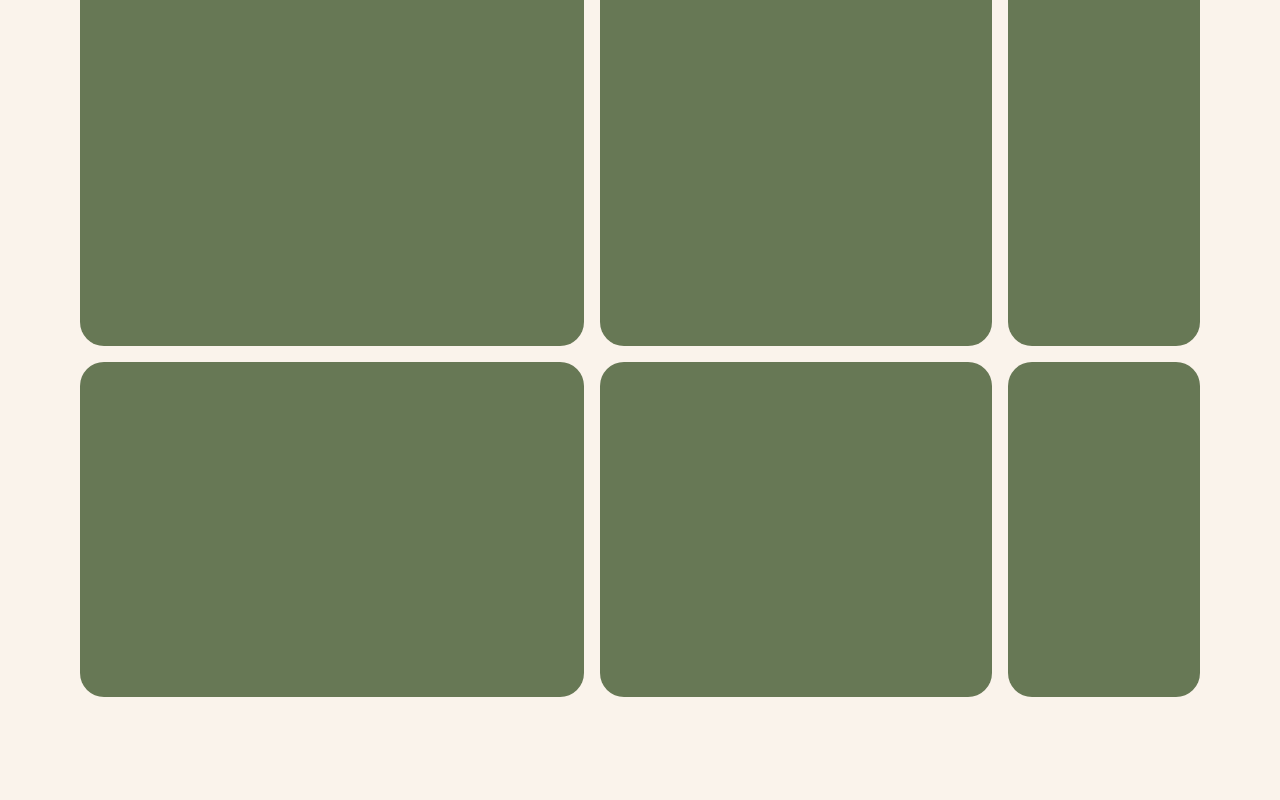
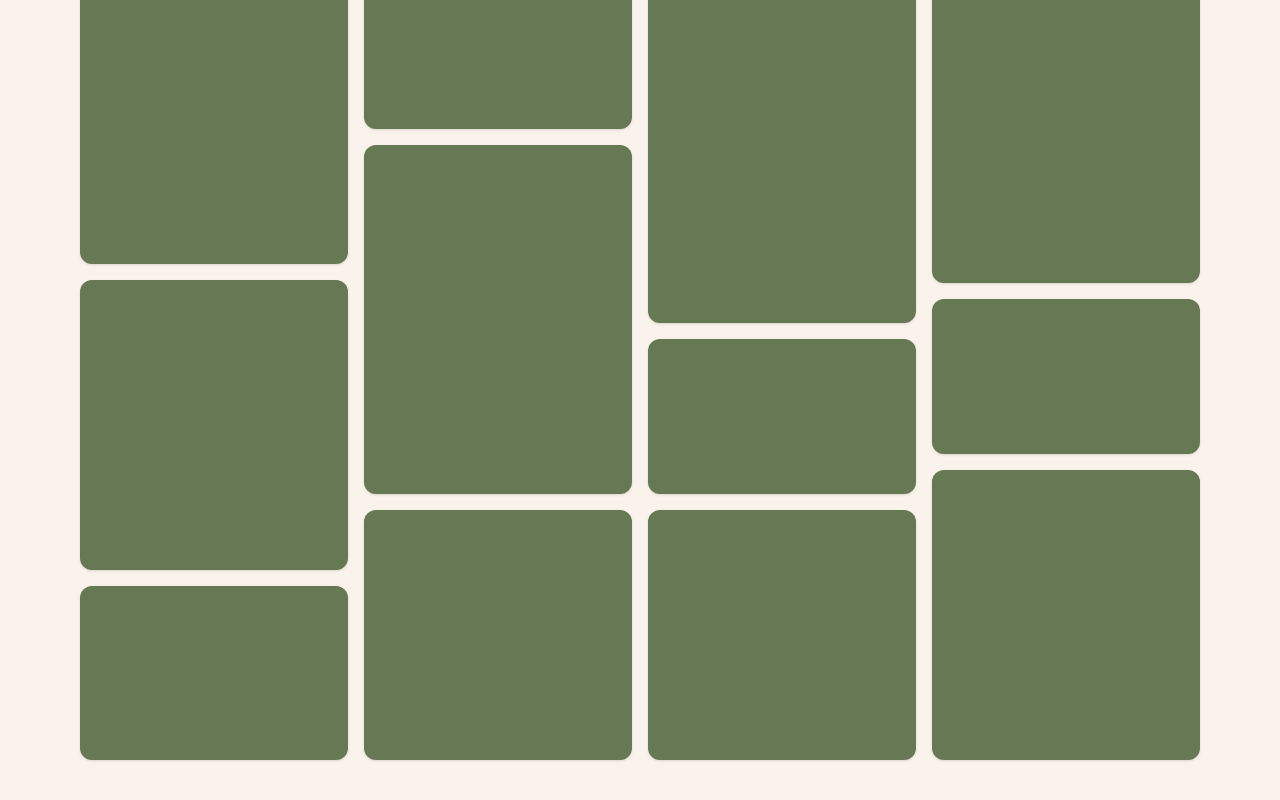
Before and after one commit to rafaeelricco/leticia-psi-lp, a Next.js app: page / in a window 1280 px wide. Shown: the part 2960-3760 px from the top of the page. Built offline with nearby package versions, Linux system fonts and the light colour scheme.

Commit message:
refactor: update benefits section in home page component

```diff
--- a/src/features/home/components/benefits.tsx
+++ b/src/features/home/components/benefits.tsx
@@ -3,18 +3,45 @@ import React from 'react'
 export const Benefits: React.FC = () => {
    return (
       <React.Fragment>
-         <div className="relative overflow-hidden w-full -mt-12 md:pt-20 lg:pt-32 pb-56 container">
-            <div className="grid grid-rows-3 gap-4">
-               <div className="grid grid-cols-[45%_35%_auto] gap-4 h-[372px]">
-                  <div id="box-1" className="bg-support06 w-full h-full rounded-3xl py-4  px-6"></div>
-                  <div id="box-2" className="bg-support06 w-full h-full rounded-3xl py-4 px-6"></div>
-                  <div id="box-3" className="bg-support06 w-full h-full rounded-3xl py-4  px-6"></div>
+         <div className="relative overflow-hidden w-full -mt-12 pt-32 pb-56 container">
+            <div className="grid grid-cols-2 md:grid-cols-4 gap-4">
+               <div className="grid gap-4">
+                  <div>
+                     <div className="bg-support06 w-full h-[290px] rounded-xl shadow"></div>
+                  </div>
+                  <div>
+                     <div className="bg-support06 w-full h-[290px] rounded-xl shadow"></div>
+                  </div>
+                  <div>
+                     <div className="bg-support06 w-full h-[174px] rounded-xl shadow"></div>
+                  </div>
                </div>
-
-               <div className="grid grid-cols-[45%_35%_auto] gap-4 h-[335px]">
-                  <div id="box-4" className="bg-support06 w-full h-full rounded-3xl py-4  px-6"></div>
-                  <div id="box-5" className="bg-support06 w-full h-full rounded-3xl py-4  px-6"></div>
-                  <div id="box-6" className="bg-support06 w-full h-full rounded-3xl py-4  px-6"></div>
+               <div className="grid gap-4">
+                  <div>
+                     <div className="bg-support06 w-full h-[155px] rounded-xl shadow"></div>
+                  </div>
+                  <div>
+                     <div className="bg-support06 w-full h-[349px] rounded-xl shadow"></div>
+                  </div>
+                  <div>
+                     <div className="bg-support06 w-full h-[250px] rounded-xl shadow"></div>
+                  </div>
+               </div>
+               <div className="grid gap-4">
+                  <div>
+                     <div className="bg-support06 w-full h-[349px] rounded-xl shadow"></div>
+                  </div>
+                  <div>
+                     <div className="bg-support06 w-full h-[155px] rounded-xl shadow"></div>
+                  </div>
+                  <div>
+                     <div className="bg-support06 w-full h-[250px] rounded-xl shadow"></div>
+                  </div>
+               </div>
+               <div className="flex flex-col gap-4">
+                  <div className="bg-support06 w-full min-h-[309px] rounded-xl shadow"></div>
+                  <div className="bg-support06 w-full min-h-[155px] rounded-xl shadow"></div>
+                  <div className="bg-support06 w-full h-full rounded-xl shadow"></div>
                </div>
             </div>
          </div>
```
